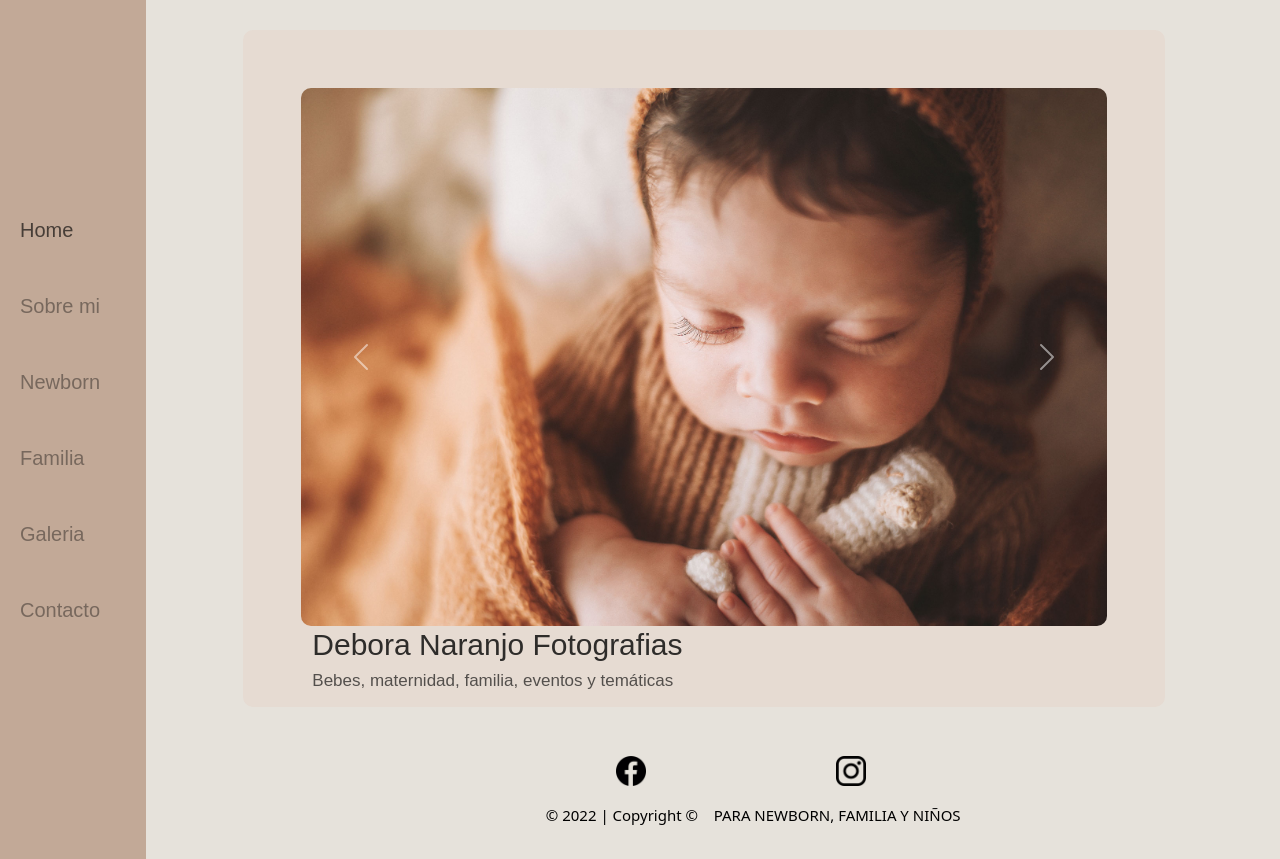
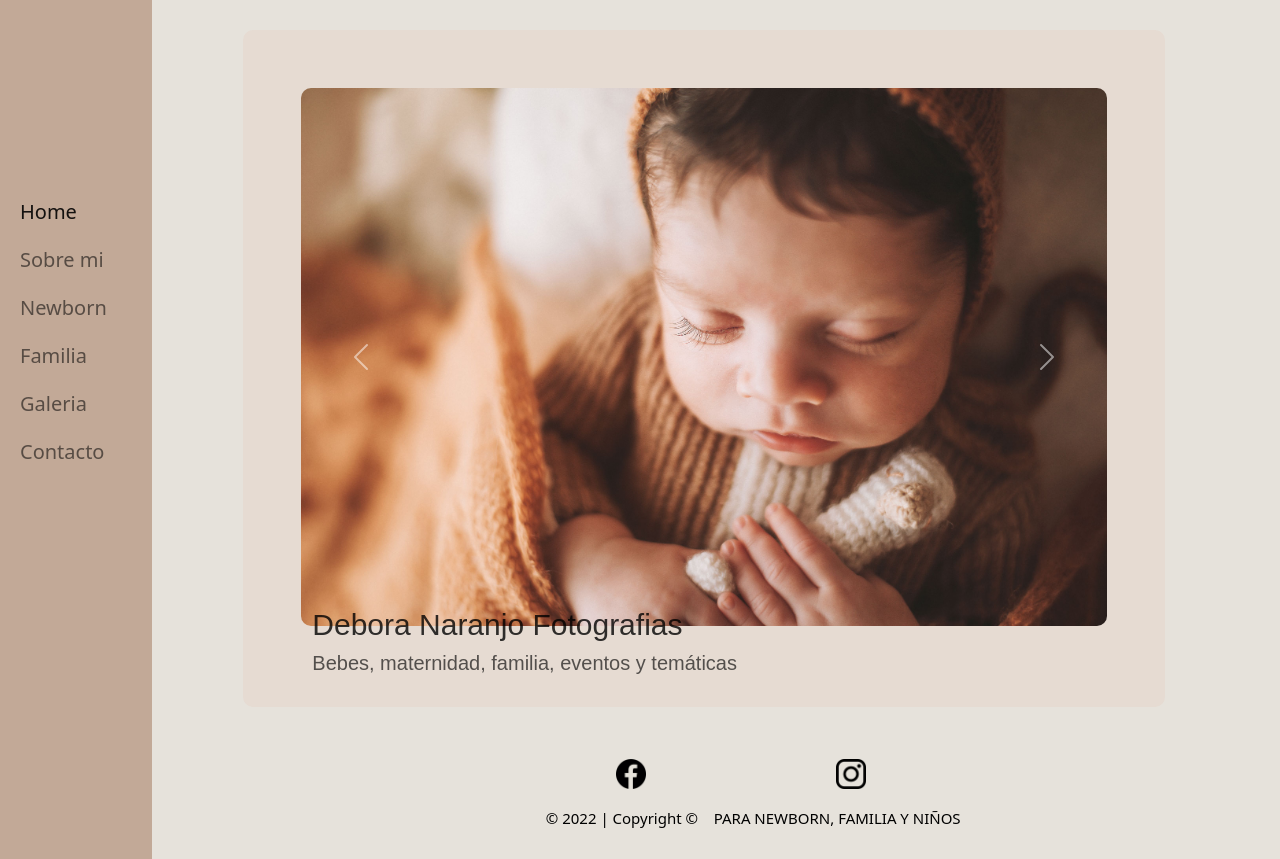
Before and after one commit to joel-serrano/Proyecto-Final, a website: page index.html in a window 1280 px wide. Drawn offline with nearby package versions, Linux system fonts and the light colour scheme.

Commit message:
Aplicacion de SASS

```diff
--- a/index.html
+++ b/index.html
@@ -11,7 +11,7 @@
     <!-- ANIMACIONES -->
     <link rel="stylesheet" href="https://cdnjs.cloudflare.com/ajax/libs/animate.css/4.1.1/animate.min.css">
     <!-- CSS -->
-    <link rel="stylesheet" href="css/backup.css">
+    <link rel="stylesheet" href="css/style.css">
     <!-- FAVICON -->
     <link rel="shortcut icon" href="imagenes/camara.png" type="image/x-icon">
 </head>
@@ -29,22 +29,22 @@
               <div class="collapse navbar-collapse" id="navbarNav">
                 <ul class="navbar-nav flex-column menu">
                     <li class="nav-item">
-                      <a class="nav-link active" aria-current="page" href="index.html">Home</a>
+                      <a class="nav-link active" aria-current="page" href="index.html"><h5>Home</h5></a>
                     </li>
                     <li class="nav-item">
-                      <a class="nav-link" aria-current="page" href="sobremi.html">Sobre mi</a>
+                      <a class="nav-link" aria-current="page" href="sobremi.html"><h5>Sobre mi</h5> </a>
                     </li>
                     <li class="nav-item">
-                      <a class="nav-link" aria-current="page" href="newborn.html">Newborn</a>
+                      <a class="nav-link" aria-current="page" href="newborn.html"><h5>Newborn</h5></a>
                     </li>
                     <li class="nav-item">
-                      <a class="nav-link" aria-current="page" href="familia.html">Familia</a>
+                      <a class="nav-link" aria-current="page" href="familia.html"><h5>Familia</h5></a>
                     </li>
                     <li class="nav-item">
-                      <a class="nav-link" aria-current="page" href="galeria.html">Galeria</a>
+                      <a class="nav-link" aria-current="page" href="galeria.html"><h5>Galeria</h5></a>
                     </li>
                     <li class="nav-item">
-                      <a class="nav-link "aria-current="page" href="contacto.html">Contacto</a>
+                      <a class="nav-link "aria-current="page" href="contacto.html"><h5>Contacto</h5></a>
                     </li>
                 </ul>
               </div>
@@ -79,8 +79,8 @@
             </div>
             </section>
             <section class="section-texto">
-                <h1 class="animate__animated animate__fadeInDown">Debora Naranjo Fotografias</h1>
-                <h3>Bebes, maternidad, familia, eventos y temáticas </h3>
+                <h2 class="animate__animated animate__fadeInDown">Debora Naranjo Fotografias</h2>
+                <h4>Bebes, maternidad, familia, eventos y temáticas </h4>
             </section>
         </main>
 
--- /dev/null
+++ b/scss/base/_general.scss
@@ -0,0 +1,19 @@
+* {
+    margin: 0;
+    padding: 0;
+    box-sizing: border-box;
+}
+
+body {
+    background-color: rgb(230, 226, 219);
+}
+
+.grid-container{
+    width: 100%;
+    display: grid;
+    grid-template-rows: auto 80%;
+    grid-template-columns: auto 13%;
+    grid-template-areas: "header main main"
+                         "header main main"
+                         "header footer footer";
+}
--- /dev/null
+++ b/scss/components/_headeryfooter.scss
@@ -0,0 +1,57 @@
+.header-container{
+    grid-area: header;
+    background-color: #c2a997;
+    color: beige;
+    padding-top: 15%;
+    padding-bottom: 50%;
+    padding-right: 2%;
+    position: fixed;
+    display: flex;
+    justify-content: center;
+    align-content: center;
+    z-index: 2;
+    .nav{
+        position: fixed;
+        .menu{
+            list-style: none;
+            display: flex;
+            flex-direction: column;
+            font-size: 20px;
+            font-family: 'Dosis', sans-serif;
+            line-height: 60px;
+            ul{
+                li{
+                    a{
+                        text-decoration: none;
+                        color: black;
+                        opacity: 0.7;
+                    }
+                    }
+                }
+            }
+        }
+    }
+    .footer-container {
+        grid-area: footer;
+        color: black;
+        margin-top: 4%;
+        padding-top: 2%;
+        margin-left: 13%;
+        display: flex;
+        justify-content: center;
+        position: relative;
+        bottom: 20px;
+        .logoface {
+            position: relative;
+            bottom: 50px;
+            left: 100px;
+        }
+        .logoig {
+            position: relative;
+            bottom: 50px;
+            left: 350px;
+        }
+        h4{
+            font-size: 15px;
+        }
+    }
--- /dev/null
+++ b/scss/components/_main.scss
@@ -0,0 +1,41 @@
+.main-container{
+    grid-area: main;
+    margin-left: 10%;
+    .section-foto{
+        position: relative;
+        top: 30px;
+        .home-div{
+            background-color: #e6dbd2fd;
+            border-radius: 10px;
+            margin-right: 10%;
+            margin-left: 10%;
+            padding-top: 5%;
+            padding-left: 5%;
+            padding-right: 5%;
+            padding-bottom: 7%;
+            img{
+                border-radius: 10px;
+                width: 100%;
+                height: 100%;
+            }
+        }
+    }
+    .section-texto {
+        position: relative;
+        bottom: 70px;
+        padding-left: 6%;
+        margin-left: 10%;
+        color: black;
+        opacity: 0.8;
+         h2{
+            font-size: 30px;
+            font-family: 'Raleway', sans-serif;
+        }
+        h4{
+            font-size: 20px;
+            font-family: 'Nunito', sans-serif;
+            color: black;
+            opacity: 0.8;
+        }
+    }
+}
--- a/scss/style.scss
+++ b/scss/style.scss
@@ -1,3 +1,3 @@
-body{
-    background-color: red;
-}
+@import '../scss/components/headeryfooter';
+@import '../scss/components/main';
+@import '../scss/base/general';
```
Also changed, not shown: contacto.html (+0 -1 lines), css/style.css, 1 other file.
